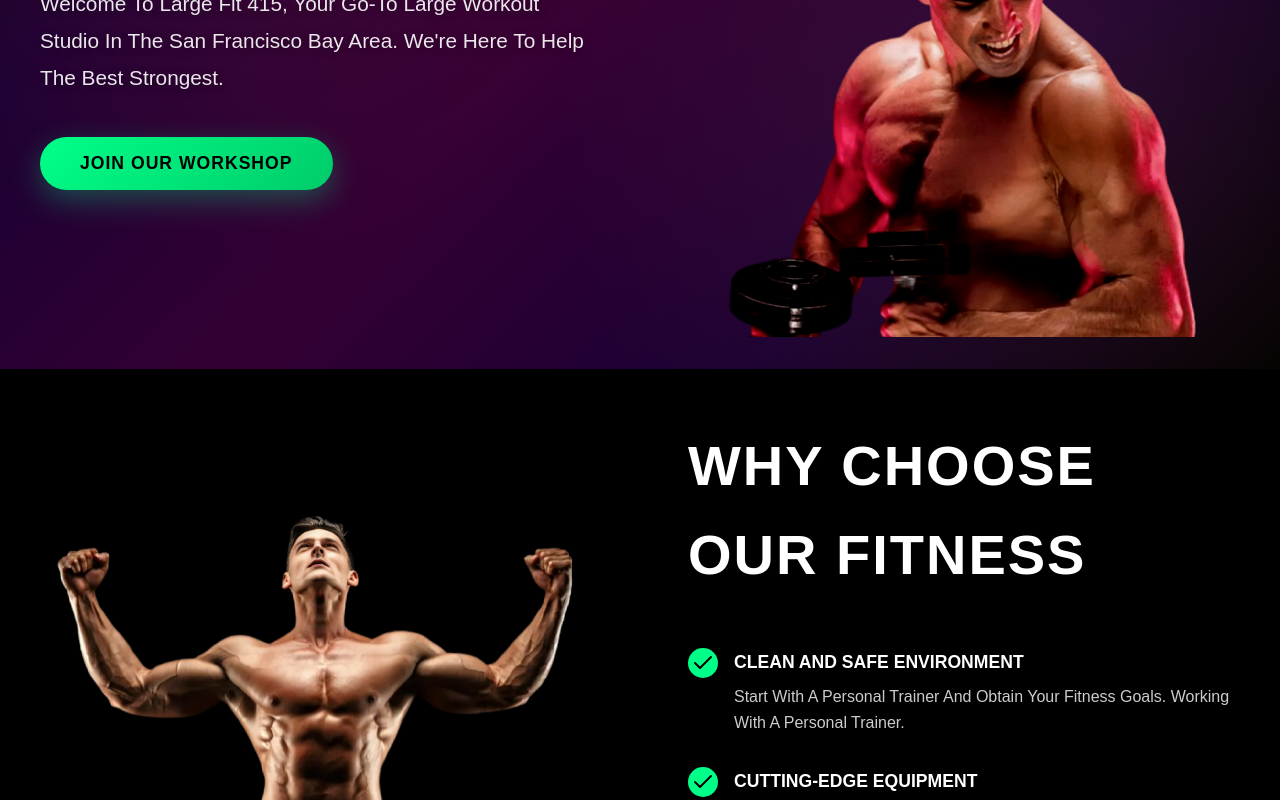
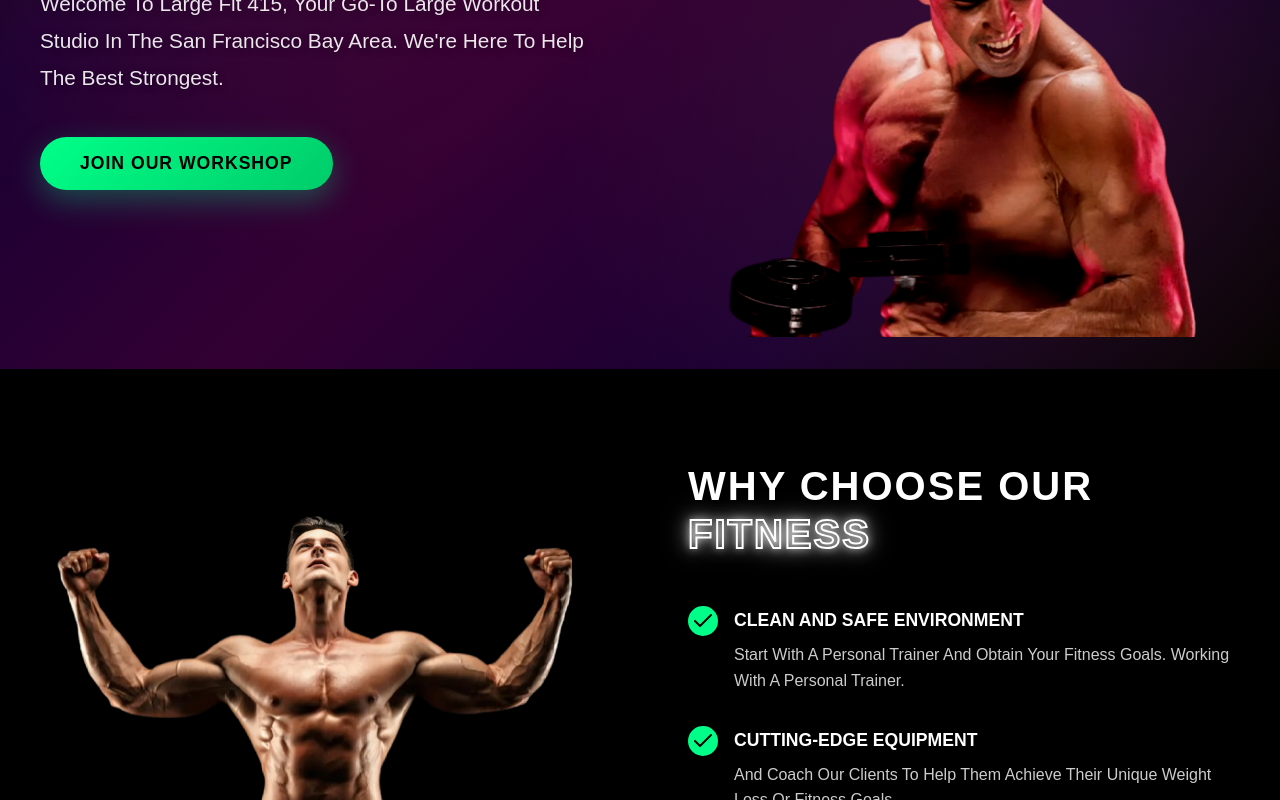
Before and after one commit to rajni2002491/gym_website, a React (Vite) app: page / in a window 1280 px wide. Shown: the part 466-1266 px from the top of the page. Built offline with nearby package versions, Linux system fonts and the light colour scheme.

Commit message:
whyy chose section fix text

```diff
--- a/src/App.css
+++ b/src/App.css
@@ -296,11 +296,25 @@ body {
 }
 
 .why-choose-title {
-  font-size: 3.5rem;
+  font-size: 2.5rem;
   margin-bottom: 3rem;
   font-weight: 900;
+  letter-spacing: 2px;
+  line-height: 1.2;
+}
+
+.title-line-1 {
   color: #ffffff;
-  letter-spacing: 2px;
+}
+
+.title-line-2 {
+  color: transparent;
+  -webkit-text-stroke: 2px #ffffff;
+  text-stroke: 2px #ffffff;
+  text-shadow:
+    0 0 10px rgba(255, 255, 255, 0.8),
+    0 0 20px rgba(255, 255, 255, 0.6),
+    0 0 30px rgba(255, 255, 255, 0.4);
 }
 
 .features-list {
--- a/src/components/WhyChoose.jsx
+++ b/src/components/WhyChoose.jsx
@@ -9,7 +9,10 @@ const WhyChoose = () => {
                     <img src="/gym_image2.png" alt="Fitness Training" className="why-choose-img" />
                 </div>
                 <div className="why-choose-content">
-                    <h2 className="why-choose-title">WHY CHOOSE OUR FITNESS</h2>
+                    <h2 className="why-choose-title">
+                        <span className="title-line-1">WHY CHOOSE OUR</span><br />
+                        <span className="title-line-2">FITNESS</span>
+                    </h2>
                     <div className="features-list">
                         <div className="feature-item">
                             <div className="feature-icon">
```
